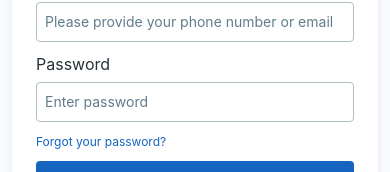
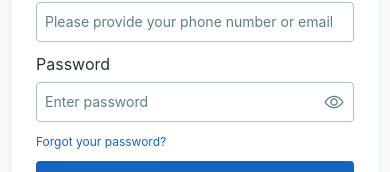
Before and after one commit to sparkbrains/SchoolManagement, a React Native app: screen /Login in a window 390 px wide. Shown: the part 360-532 px from the top of the page. Built offline with nearby package versions, Linux system fonts and the light colour scheme.

Commit message:
showing icons in text fields

```diff
--- a/src/components/Input.tsx
+++ b/src/components/Input.tsx
@@ -5,9 +5,17 @@ import {
   StyleSheet,
   KeyboardType,
   ViewStyle,
+  TouchableOpacity,
 } from 'react-native';
-import {borderRadius, colors, spacing, utilityStyles} from '../styles/base';
+import {
+  borderRadius,
+  colors,
+  fontSize,
+  spacing,
+  utilityStyles,
+} from '../styles/base';
 import StyledText from './Text';
+import Icon from 'react-native-vector-icons/Ionicons';
 
 interface InputProps {
   label: string;
@@ -21,6 +29,8 @@ interface InputProps {
   customStyles?: ViewStyle;
   maxLength?: number | undefined;
   editable?: boolean;
+  iconName?: string;
+  handleIconClick?: () => void;
 }
 
 const Input: React.FC<InputProps> = ({
@@ -35,12 +45,19 @@ const Input: React.FC<InputProps> = ({
   maxLength = undefined,
   editable = true,
   customStyles,
+  iconName,
+  handleIconClick = () => {},
 }) => {
   return (
     <View style={[styles.container, customStyles]}>
       <StyledText text={label} fontSize={16} style={styles.label} />
+      <View style={styles.inputWrapper}>
         <TextInput
-        style={[utilityStyles.input, errorText && styles.inputError]}
+          style={[
+            utilityStyles.input,
+            errorText && styles.inputError,
+            iconName && styles.inputPaddedRight,
+          ]}
           value={value}
           onChangeText={onChangeText}
           placeholder={placeholder}
@@ -50,8 +67,18 @@ const Input: React.FC<InputProps> = ({
           maxLength={maxLength}
           editable={editable}
         />
+        {iconName && (
+          <TouchableOpacity onPress={handleIconClick} style={styles.icon}>
+            <Icon name={iconName} size={20} color={colors.textSecondary} />
+          </TouchableOpacity>
+        )}
+      </View>
       {isRequired && errorText && (
-        <StyledText text={errorText} fontSize={10} style={styles.errorText} />
+        <StyledText
+          text={errorText}
+          fontSize={fontSize.h6}
+          style={styles.errorText}
+        />
       )}
     </View>
   );
@@ -60,6 +87,13 @@ const Input: React.FC<InputProps> = ({
 const styles = StyleSheet.create({
   container: {
     // marginBottom: spacing.medium,
+  },
+  inputPaddedRight: {
+    paddingRight: 40,
+  },
+  inputWrapper: {
+    flexDirection: 'row',
+    alignItems: 'center',
   },
   label: {
     fontSize: 16,
@@ -81,6 +115,10 @@ const styles = StyleSheet.create({
     color: colors.error,
     marginTop: 4,
   },
+  icon: {
+    position: 'absolute',
+    right: 10,
+  },
 });
 
 export default Input;
--- a/src/helpers/fetch.ts
+++ b/src/helpers/fetch.ts
@@ -76,20 +76,17 @@ export default function Fetch(
         headers,
       )
         .then((response: {data: any}) => {
-          console.log('api call success===');
           const dataParse = {data: response.data, status: true};
           return dataParse;
         })
         .catch((err: any) => {
           if (err?.response?.status === 500) {
-            console.log('check 1');
             return {err: ['Something Went Wrong'], status: false};
           } else {
             return {...err?.response?.data, status: false};
           }
         });
     } catch (error) {
-      console.log('check 2');
       return {err: ['Something Went Wrong'], status: false};
     }
   };
--- a/src/screens/ForgotPassword.tsx
+++ b/src/screens/ForgotPassword.tsx
@@ -47,6 +47,10 @@ const ForgotPasswordScreen: React.FC<ForgotPasswordScreenProps> = ({
   const [isLoading, setIsLoading] = useState(false);
   const [seconds, setSeconds] = useState(300); // 5 minutes = 300 seconds
   const [isTimerRunning, setIsTimerRunning] = useState(false);
+  const [showPassword, setShowPassword] = useState({
+    newPassword: false,
+    confirmPassword: false,
+  });
 
   useEffect(() => {
     let timer: NodeJS.Timeout;
@@ -201,6 +205,17 @@ const ForgotPasswordScreen: React.FC<ForgotPasswordScreenProps> = ({
     );
   };
 
+  const togglePasswordVisibility = (
+    type: 'newPassword' | 'confirmPassword',
+  ) => {
+    setShowPassword(prevState => {
+      return {
+        ...prevState,
+        [type]: !prevState[type],
+      };
+    });
+  };
+
   // Disable the back navigation when loader is true
   useEffect(() => {
     const backAction = () => {
@@ -349,9 +364,13 @@ const ForgotPasswordScreen: React.FC<ForgotPasswordScreenProps> = ({
                 onChangeText={(text: string) => handleChange('password', text)}
                 isRequired={true}
                 placeholder={'Enter new password'}
-                secureTextEntry
+                secureTextEntry={!showPassword.newPassword}
                 customStyles={{marginBottom: spacing.medium}}
                 errorText={errors?.password}
+                iconName={
+                  showPassword.newPassword ? 'eye-off-outline' : 'eye-outline'
+                }
+                handleIconClick={() => togglePasswordVisibility('newPassword')}
               />
               <Input
                 label="Confirm Password"
@@ -361,9 +380,17 @@ const ForgotPasswordScreen: React.FC<ForgotPasswordScreenProps> = ({
                 }
                 isRequired={true}
                 placeholder={'Confirm new password'}
-                secureTextEntry
+                secureTextEntry={!showPassword.confirmPassword}
                 customStyles={{marginBottom: spacing.medium}}
                 errorText={errors?.confirmPassword}
+                iconName={
+                  showPassword.confirmPassword
+                    ? 'eye-off-outline'
+                    : 'eye-outline'
+                }
+                handleIconClick={() =>
+                  togglePasswordVisibility('confirmPassword')
+                }
               />
 
               {errors?.non_field_errors && (
--- a/src/screens/LoginScreen.tsx
+++ b/src/screens/LoginScreen.tsx
@@ -35,6 +35,7 @@ const LoginScreen: React.FC<LoginScreenProps> = ({navigation}) => {
   const [usePhoneLogin, setUsePhoneLogin] = React.useState(true);
   const [errors, setErrors] = useState<any>({});
   const [isLoading, setIsLoading] = useState(false);
+  const [showPassword, setShowPassword] = useState(false);
 
   const handleChange = (type: string, value: string): void => {
     setData(prevState => ({
@@ -114,6 +115,10 @@ const LoginScreen: React.FC<LoginScreenProps> = ({navigation}) => {
     setData(initialState);
   };
 
+  const handleIconClick = () => {
+    setShowPassword(prevState => !prevState);
+  };
+
   return (
     <KeyboardAvoidingView
       behavior={getKeyboardBehaviour()}
@@ -180,8 +185,10 @@ const LoginScreen: React.FC<LoginScreenProps> = ({navigation}) => {
             onChangeText={(text: string) => handleChange('password', text)}
             isRequired={true}
             placeholder={'Enter password'}
-            secureTextEntry
+            secureTextEntry={!showPassword}
             errorText={errors?.password}
+            iconName={showPassword ? 'eye-off-outline' : 'eye-outline'}
+            handleIconClick={handleIconClick}
           />
 
           <TextButton
--- a/src/styles/base.ts
+++ b/src/styles/base.ts
@@ -66,6 +66,7 @@ const utilityStyles = StyleSheet.create({
     borderRadius: borderRadius.small,
     paddingHorizontal: spacing.small,
     color: colors.textPrimary,
+    width: '100%',
   },
   errorText: {
     color: colors.error,
```
Lines whose indentation alone changed are shown as unchanged.
